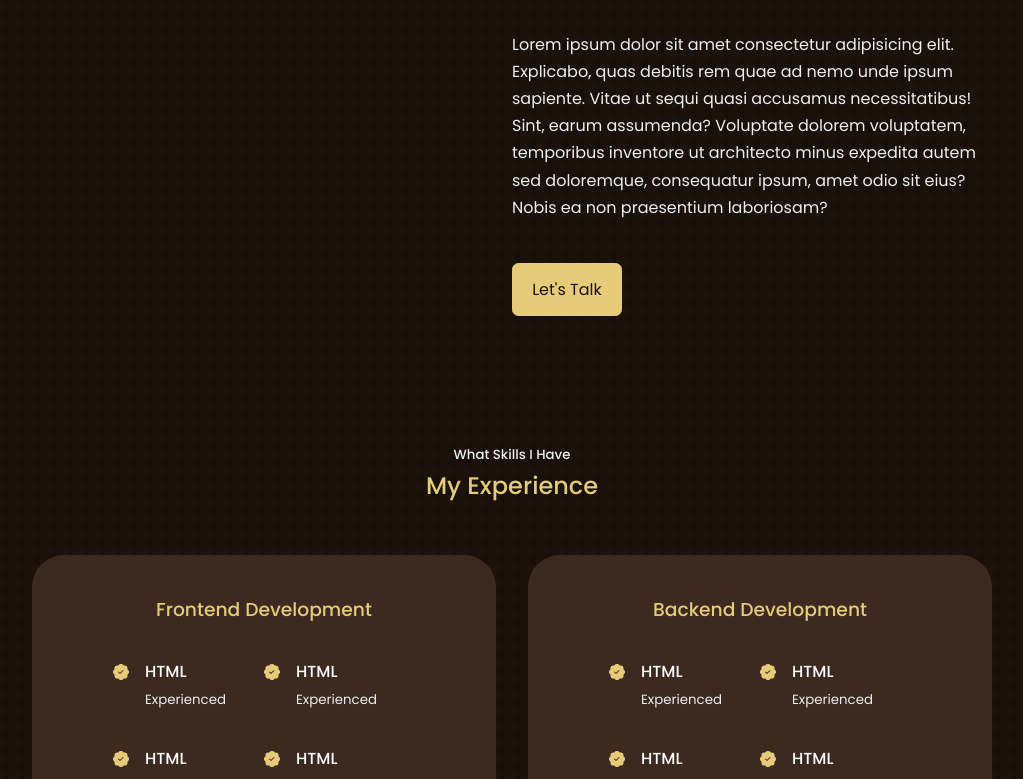
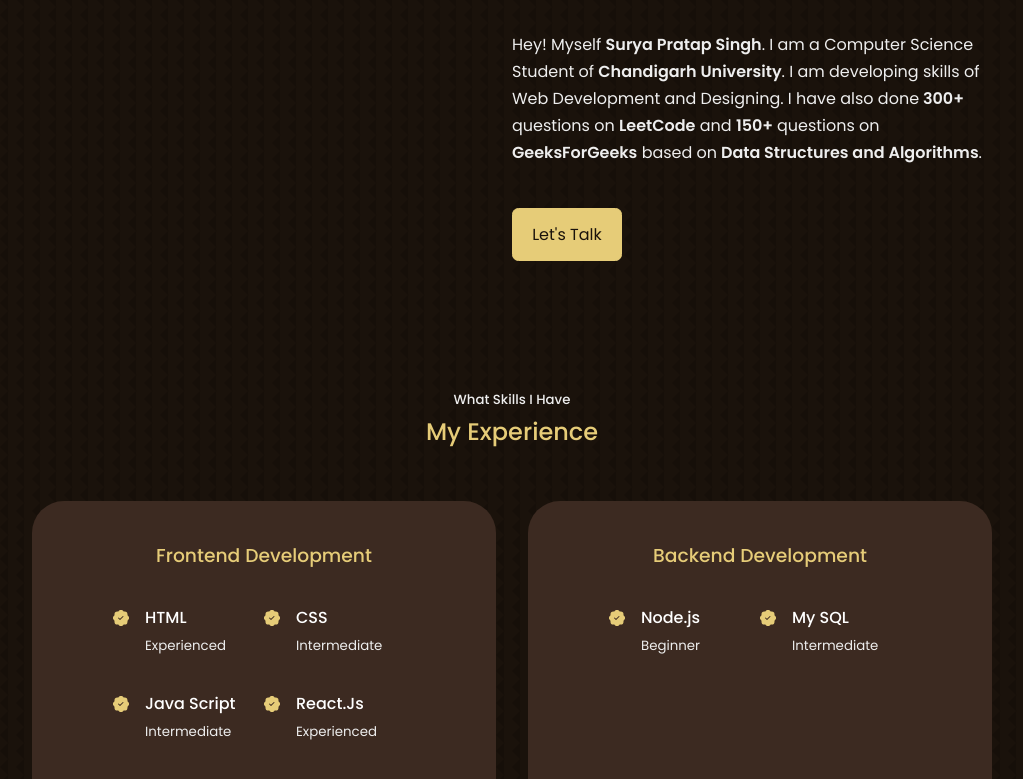
Before and after one commit to surya123-ctrl/Portfolio_surya, a React (Create React App) app: page / in a window 1280 px wide. Shown: the part 1449-2228 px from the top of the page, without its empty margins (128-1151 px from the left). Built offline with nearby package versions, Linux system fonts and the light colour scheme; a web font is replaced by a local one.

Commit message:
edited text

```diff
--- a/src/components/About.jsx
+++ b/src/components/About.jsx
@@ -46,12 +46,12 @@
             />
           </div>
           <p>
-            Lorem ipsum dolor sit amet consectetur adipisicing elit. Explicabo,
-            quas debitis rem quae ad nemo unde ipsum sapiente. Vitae ut sequi
-            quasi accusamus necessitatibus! Sint, earum assumenda? Voluptate
-            dolorem voluptatem, temporibus inventore ut architecto minus
-            expedita autem sed doloremque, consequatur ipsum, amet odio sit
-            eius? Nobis ea non praesentium laboriosam?
+            Hey! Myself <b>Surya Pratap Singh</b>. I am a Computer Science
+            Student of <b>Chandigarh University</b>. I am developing skills of
+            Web Development and Designing. I have also done<b> 300+ </b>
+            questions on <b>LeetCode</b> and <b>150+ </b>
+            questions on <b>GeeksForGeeks</b> based on
+            <b> Data Structures and Algorithms</b>.
           </p>
           <a href="#contact" className="btn btn-primary">
             Let's Talk
--- a/src/components/CTA.jsx
+++ b/src/components/CTA.jsx
@@ -1,5 +1,5 @@
 import React from "react";
-import Resume from "../assets/cv.pdf";
+import Resume from "../assets/Resume.pdf";
 function CTA() {
   return (
     <div className="cta">
--- a/src/components/Contact.jsx
+++ b/src/components/Contact.jsx
@@ -3,7 +3,7 @@
 import { MdOutlineEmail } from "react-icons/md";
 import ContactOption from "./ContactOption";
 import "./Contact.css";
-import { useRef } from "react";
+import { useRef, useState } from "react";
 import emailjs from "emailjs-com";
 const Contact = () => {
   const form = useRef();
@@ -20,8 +20,8 @@
   };
   return (
     <section id="contact">
-      <h5>Get In Touch</h5>
-      <h2>Contact Me</h2>
+      <h5>Let's make something amazing together.</h5>
+      <h2>Start by saying "hi".</h2>
       <div className="container contact__container">
         <div className="contact__options">
           <ContactOption
--- a/src/components/Experience.jsx
+++ b/src/components/Experience.jsx
@@ -9,60 +9,40 @@
   },
   {
     id: 2,
-    heading: "HTML",
-    subHeading: "Experienced",
+    heading: "CSS",
+    subHeading: "Intermediate",
   },
   {
     id: 3,
-    heading: "HTML",
-    subHeading: "Experienced",
+    heading: "Java Script",
+    subHeading: "Intermediate",
   },
   {
     id: 4,
-    heading: "HTML",
+    heading: "React.Js",
     subHeading: "Experienced",
   },
   {
     id: 5,
-    heading: "HTML",
-    subHeading: "Experienced",
+    heading: "Vue.js",
+    subHeading: "Beginner",
   },
   {
     id: 6,
-    heading: "HTML",
+    heading: "SCSS",
     subHeading: "Experienced",
   },
 ];
 const data_backEnd = [
   {
     id: 1,
-    heading: "HTML",
-    subHeading: "Experienced",
+    heading: "Node.js",
+    subHeading: "Beginner",
   },
   {
     id: 2,
-    heading: "HTML",
-    subHeading: "Experienced",
-  },
-  {
-    id: 3,
-    heading: "HTML",
-    subHeading: "Experienced",
-  },
-  {
-    id: 4,
-    heading: "HTML",
-    subHeading: "Experienced",
-  },
-  {
-    id: 5,
-    heading: "HTML",
-    subHeading: "Experienced",
-  },
-  {
-    id: 6,
-    heading: "HTML",
-    subHeading: "Experienced",
+    heading: "My SQL",
+    subHeading: "Intermediate",
   },
 ];
 const Experience = () => {
--- a/src/components/Portfolio.jsx
+++ b/src/components/Portfolio.jsx
@@ -54,8 +54,8 @@
 const Portfolio = () => {
   return (
     <section id="portfolio">
-      <h5>My Recent Work</h5>
-      <h2>Portfolio</h2>
+      <h5>My Latest Works.</h5>
+      <h2>Perfect solution for digital experience.</h2>
       <div className="container portfolio__container">
         {data.map(({ id, image, title, github_link, live_demo_link }) => {
           return (
```
Also changed, not shown: src/index.css (+4 -4 lines), 2 other files (tests, documents, lock files or other folders).
